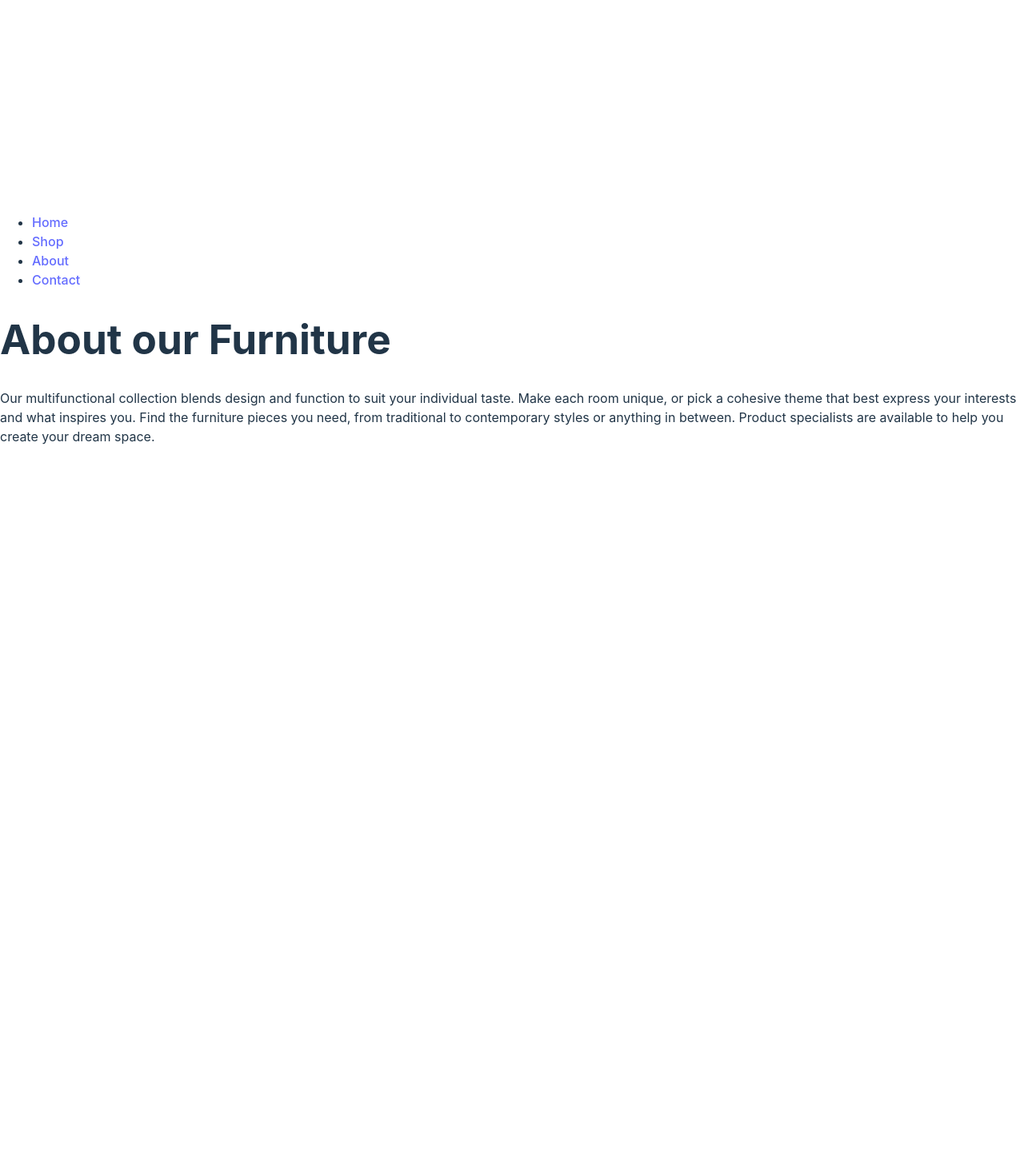
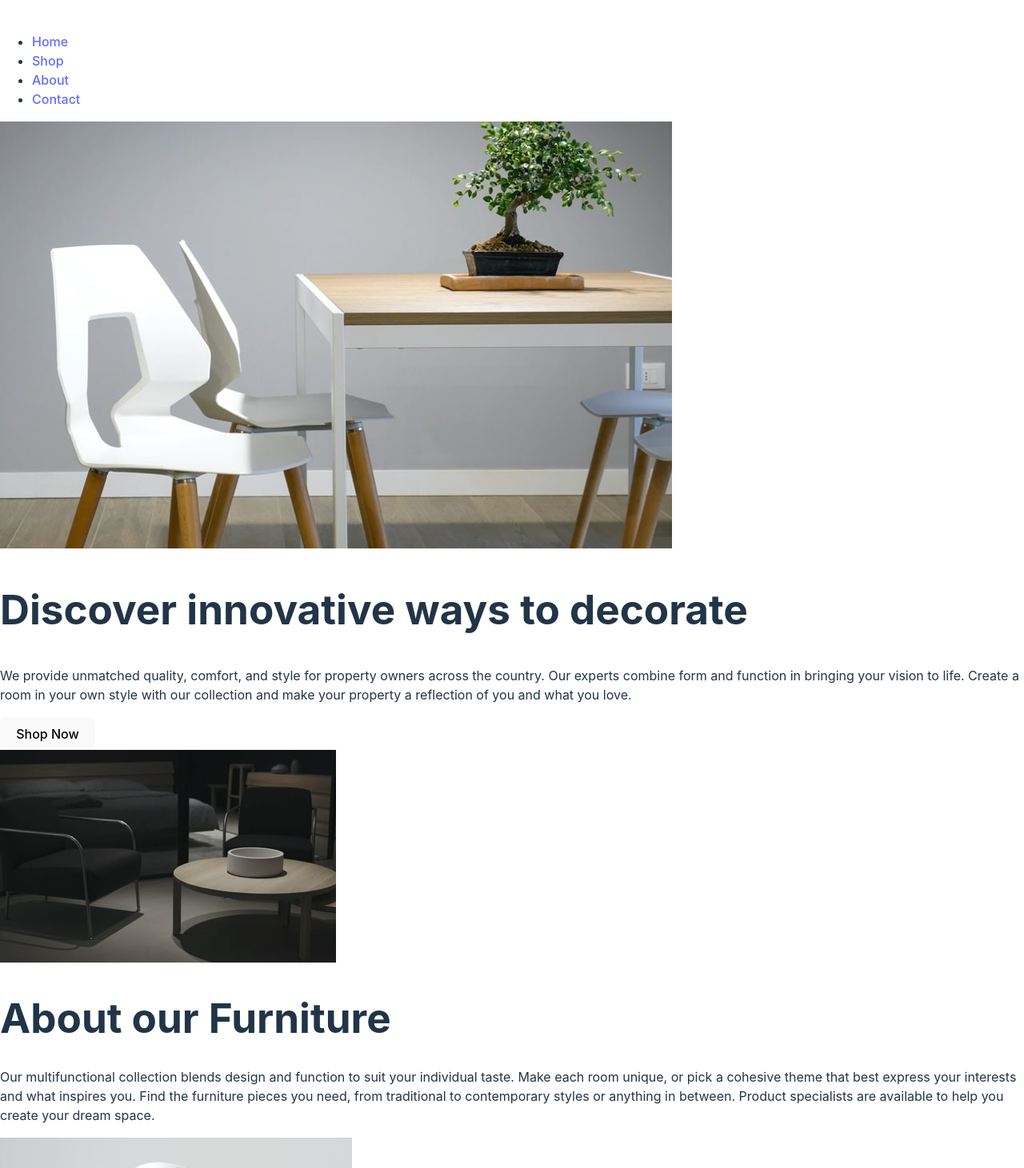
Before and after one commit to nkweku66/E-commerce_landing_page, a React (Vite) app in the folder E-commerce-site/: page / in a window 1280 px wide. Shown: the top 1461 px of the page at 80% size. Before the commit the page ends 800 px from the top, so only its background shows below. Built offline with nearby package versions, Linux system fonts and the light colour scheme.

Commit message:
feat: setup basic view for hero sect

```diff
--- a/E-commerce-site/src/App.tsx
+++ b/E-commerce-site/src/App.tsx
@@ -1,11 +1,26 @@
 import Hero from './components/Hero.tsx'
 import About from './components/About.tsx'
+import data from './data/info-data.tsx'
 
 function App() {
+  // const heroFeatures = data.map((feature) => {
+  //   return (
+  //     <Hero
+  //       key={feature.id}
+  //       coverImage={feature.coverImage}
+  //       heading={feature.heading}
+  //       description={feature.description as string}
+  //     />
+  //   )
+  // })
 
   return (
     <>
-      <Hero />
+      <Hero
+        coverImage={data[0].coverImage}
+        heading={data[0].heading}
+        description={data[0].description}
+      />
       <About />
     </>
   )
--- a/E-commerce-site/src/components/About.tsx
+++ b/E-commerce-site/src/components/About.tsx
@@ -1,6 +1,9 @@
 const About = () => {
+    let src = "./src/assets/images/";
+
     return (
         <div className="about--sec">
+            <img src={`${src}image-about-dark.jpg`} alt="About us" />
             <h1>About our Furniture</h1>
             <p>Our multifunctional collection blends design and function
                 to suit your individual taste. Make each room unique, or pick
@@ -9,6 +12,7 @@ const About = () => {
                 styles or anything in between. Product specialists are available to help
                  you create your dream space.
             </p>
+            <img src={`${src}image-about-light.jpg`} alt="About us" />
         </div>
     )
 }
--- a/E-commerce-site/src/components/Hero.tsx
+++ b/E-commerce-site/src/components/Hero.tsx
@@ -1,9 +1,23 @@
 import Navbar from './Navbar.tsx'
 
-const Hero = () => {
+type props = {
+    coverImage: string,
+    heading: string,
+    description: string
+}
+
+const Hero = (props: props) => {
     return (
         <div className="hero--sec">
-            <Navbar />
+            <main className='main--sec'>
+                <Navbar />
+                <img src={props.coverImage} alt="Hero" />
+            </main>
+            <section className='hero--sec-content'>
+                <h1>{props.heading}</h1>
+                <p>{props.description}</p>
+                <button>Shop Now</button>
+            </section>
         </div>
     )
 };
--- /dev/null
+++ b/E-commerce-site/src/data/info-data.tsx
@@ -0,0 +1,20 @@
+export default [
+    {
+        id: 1,
+        coverImage: "./src/assets/images/desktop-image-hero-1.jpg",
+        heading: "Discover innovative ways to decorate",
+        description: "We provide unmatched quality, comfort, and style for property owners across the country. Our experts combine form and function in bringing your vision to life. Create a room in your own style with our collection and make your property a reflection of you and what you love."
+    },
+    {
+        id: 2,
+        coverImage: "./src/assets/images/desktop-image-hero-2.jpg",
+        heading: "We are available all across the globe",
+        description: "With stores all over the world, it's easy for you to find furniture for your home or place of business. Locally, we’re in most major cities throughout the country. Find the branch nearest you using our store locator. Any questions? Don't hesitate to contact us today."
+    },
+    {
+        id: 3,
+        coverImage: "./src/assets/images/desktop-image-hero-3.jpg",
+        heading: "Manufactured with the best materials",
+        description: "Our modern furniture store provide a high level of quality. Our company has invested in advanced technology to ensure that every product is made as perfect and as consistent as possible. With three decades of experience in this industry, we understand what customers want for their home and office."
+    }
+]
--- /dev/null
+++ b/package.json
@@ -0,0 +1,5 @@
+{
+  "dependencies": {
+    "styled-components": "^6.1.11"
+  }
+}
```
Also changed, not shown: E-commerce-site/src/components/data/info-data.tsx (deleted, +0 -19 lines), 1 other file (tests, documents, lock files or other folders).
